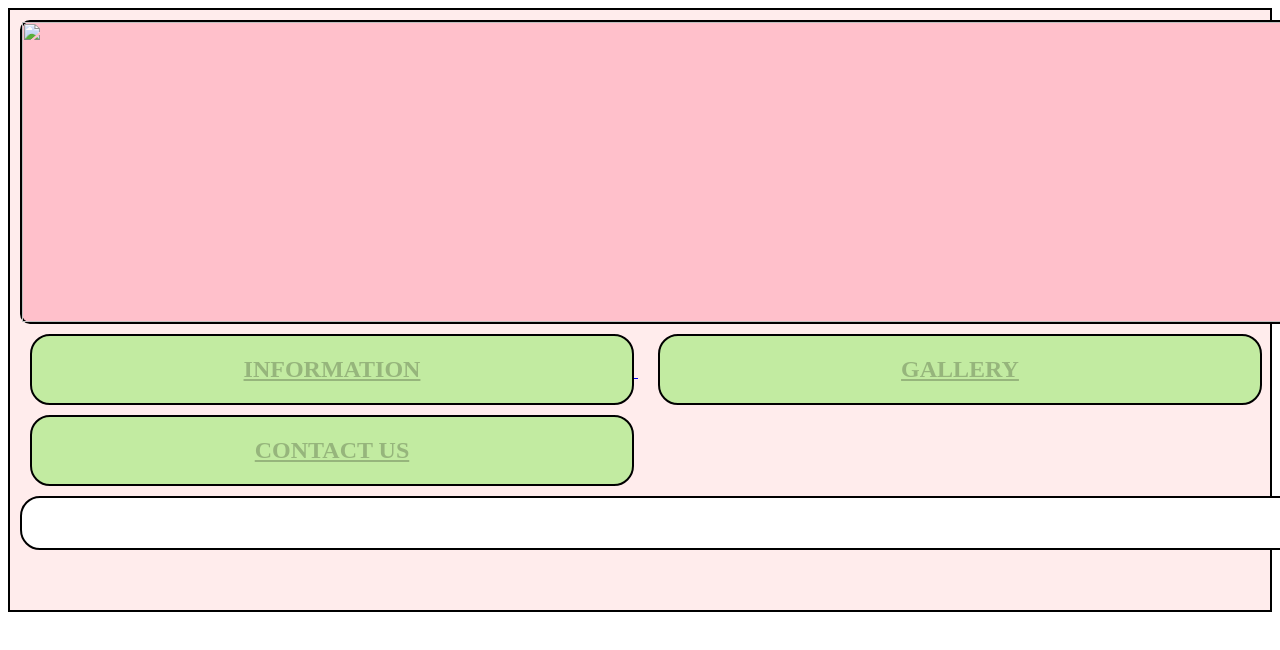
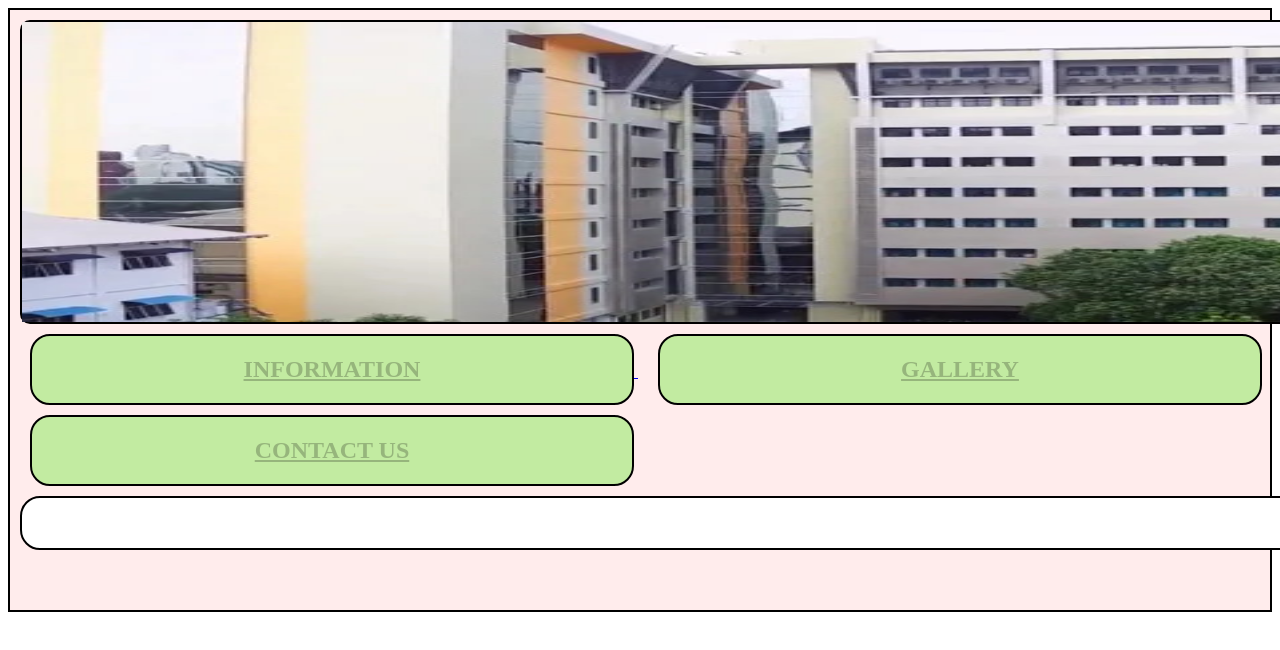
Before and after one commit to Natasha-uwu/web1-maria, a plain HTML site: page index.html in a window 1280 px wide. Shown: the top 650 px of the page. Drawn offline with Linux system fonts and the light colour scheme.

Commit message:
Update index.html

```diff
--- a/index.html
+++ b/index.html
@@ -44,7 +44,7 @@
 			<body>
 			<div class="y">
 			<div class="k1">
-			<img src="gambar/gambar e.jpg" height=300 width=1870>
+			<img src="gambar e.jpg" height=300 width=1870>
 			</div>
 			<div class="k2">
 			<h2><a href="information.html">INFORMATION</h2>
```
